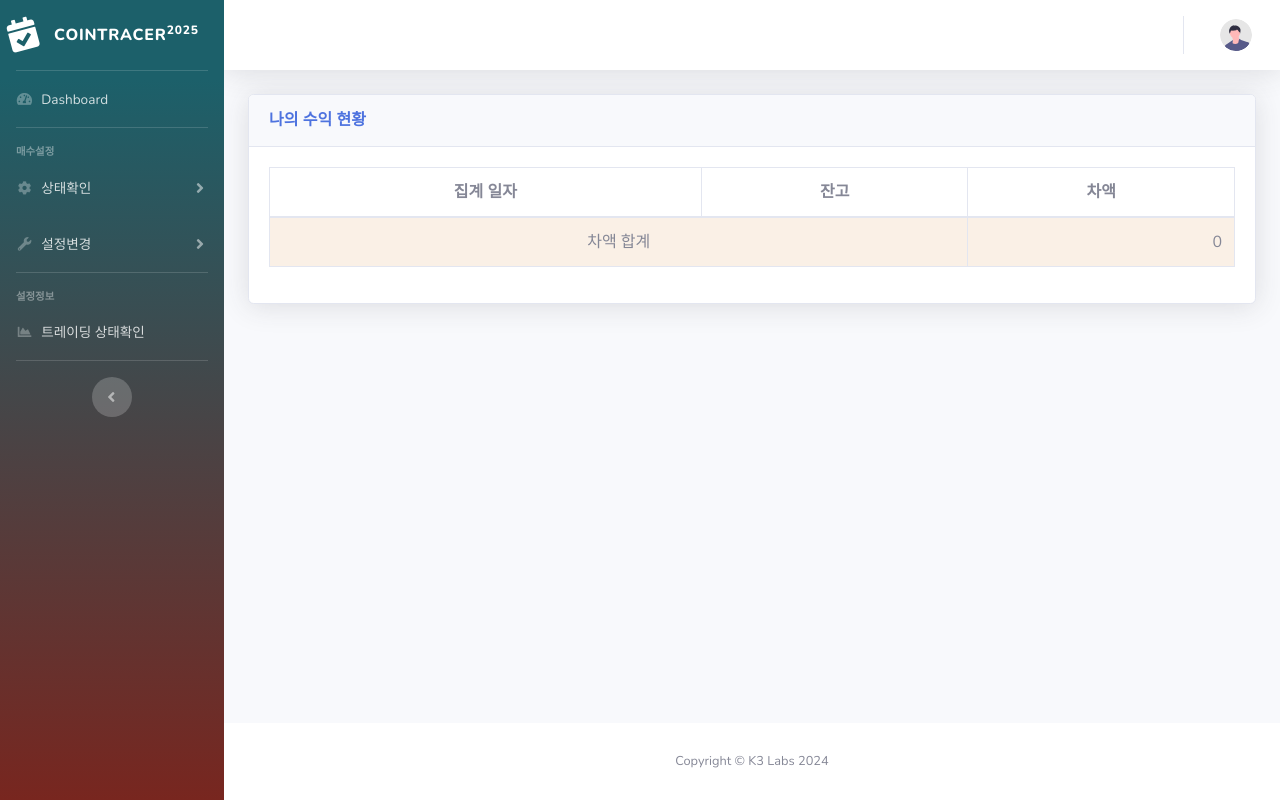
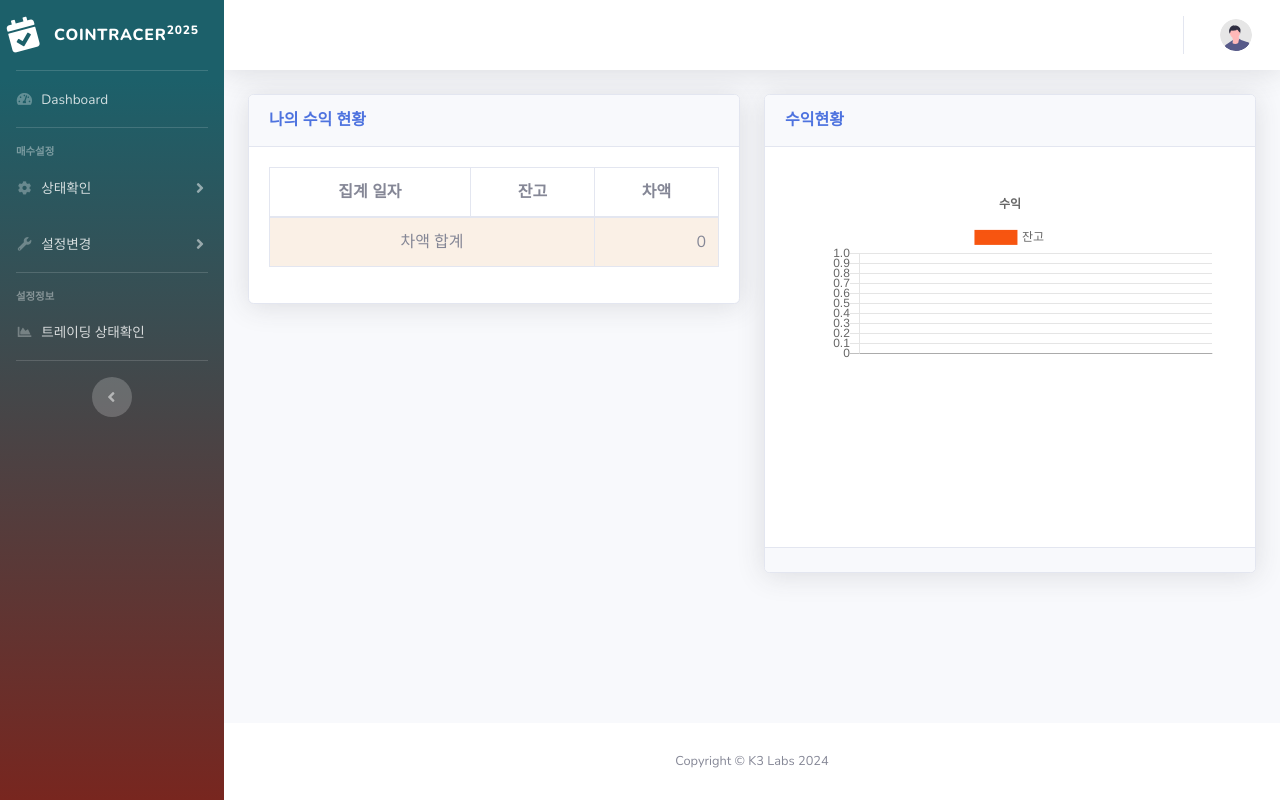
Before and after one commit to ywydpapa/coinTracerFlask, a Flask app: page /incomesummary in a window 1280 px wide. Run offline with Flask 3, Linux system fonts and the light colour scheme; data that the repository does not hold is empty; some libraries are stand-ins or nearby versions.

Commit message:
수익 그래프 추가

```diff
--- a/app.py
+++ b/app.py
@@ -805,7 +805,13 @@ def msgread():
 def incomesummary():
     uno = request.args.get('uno')
     item = incomesum(uno)
-    return render_template('./trade/incsum.html', items = item)
+    tval = []
+    ival = []
+    for data in item:
+        tval.append(str(data[1]))
+        ival.append(str(data[2]))
+    print(tval)
+    return render_template('./trade/incsum.html', items = item, tval = tval, ival = ival)
 
 @app.route('/serverStatus')
 def serverStatus():
--- a/templates/trade/incsum.html
+++ b/templates/trade/incsum.html
@@ -17,6 +17,8 @@
                     <!-- Page Heading -->
                     <!-- Page Heading -->
                     <!-- DataTales Example -->
+                <div class = "row">
+                <div class="col-lg-6">
                     <div class="card shadow mb-4">
                         <div class="card-header py-3">
                             <h6 class="m-0 font-weight-bold text-primary">나의 수익 현황</h6>
@@ -49,6 +51,24 @@
                         </div>
                     </div>
                 </div>
+                    <div class="col-lg-6">
+                            <div class="card shadow mb-4">
+                                <div class="card-header py-3">
+                                    <h6 class="m-0 font-weight-bold text-primary">수익현황</h6>
+                                </div>
+                                <div class="card-body">
+                                    <div class="card-body">
+                            <div class="chart-area">
+                                <canvas id="myChart1" width="100%"></canvas>
+                            </div>
+                        </div>
+                                </div>
+                                <div class="card-footer">
+                                </div>
+                            </div>
+                        </div>
+                </div>
+                </div>
                 <!-- /.container-fluid -->
             </div>
             <!-- End of Main Content -->
@@ -71,7 +91,8 @@
     </a>
      <!-- Bootstrap core JavaScript-->
 
-{% include '/comm/adscript.html' %}
+    {% include '/comm/adscript.html' %}
+    {% include '/comm/adscriptchart.html' %}
 <script>
     $(document).ready(function () {
         calbenifit();
@@ -109,11 +130,58 @@
             aval = bur - cur ;
             suminc = suminc + aval; ;
             $Barr[i].innerText = numberWithCommas(aval);
+            dataArr2.push(aval);
         }
         $("#suminc").html(numberWithCommas(suminc));
+
     }
 
-
+    dataArr1 = {{ tval | safe }};
+    dataArr2 = {{ ival | safe }};
+    new Chart(document.getElementById("myChart1"), {
+    type: 'line',
+    data: {
+        labels: dataArr1,
+        datasets: [{
+            label: '잔고',
+            data: dataArr2,
+            borderColor: "rgb(247,85,16)",
+            fill: false,
+            lineTension: 0
+        }]
+    },
+    options: {
+        responsive: true,
+        title: {
+            display: true,
+            text: "수익"
+        },
+        tooltips: {
+            mode: 'index',
+            intersect: false,
+        },
+        hover: {
+            mode: 'nearest',
+            intersect: true
+        },
+        scales: {
+            xAxes: [{
+                display: true,
+                scaleLabel: {
+                    display: true,
+                }
+            }],
+            yAxes: [{
+                display: true,
+                ticks: {
+                },
+                scaleLabel: {
+                    display: true,
+                }
+            }]
+        }
+    }
+});
 </script>
 </body>
 </html>
```
